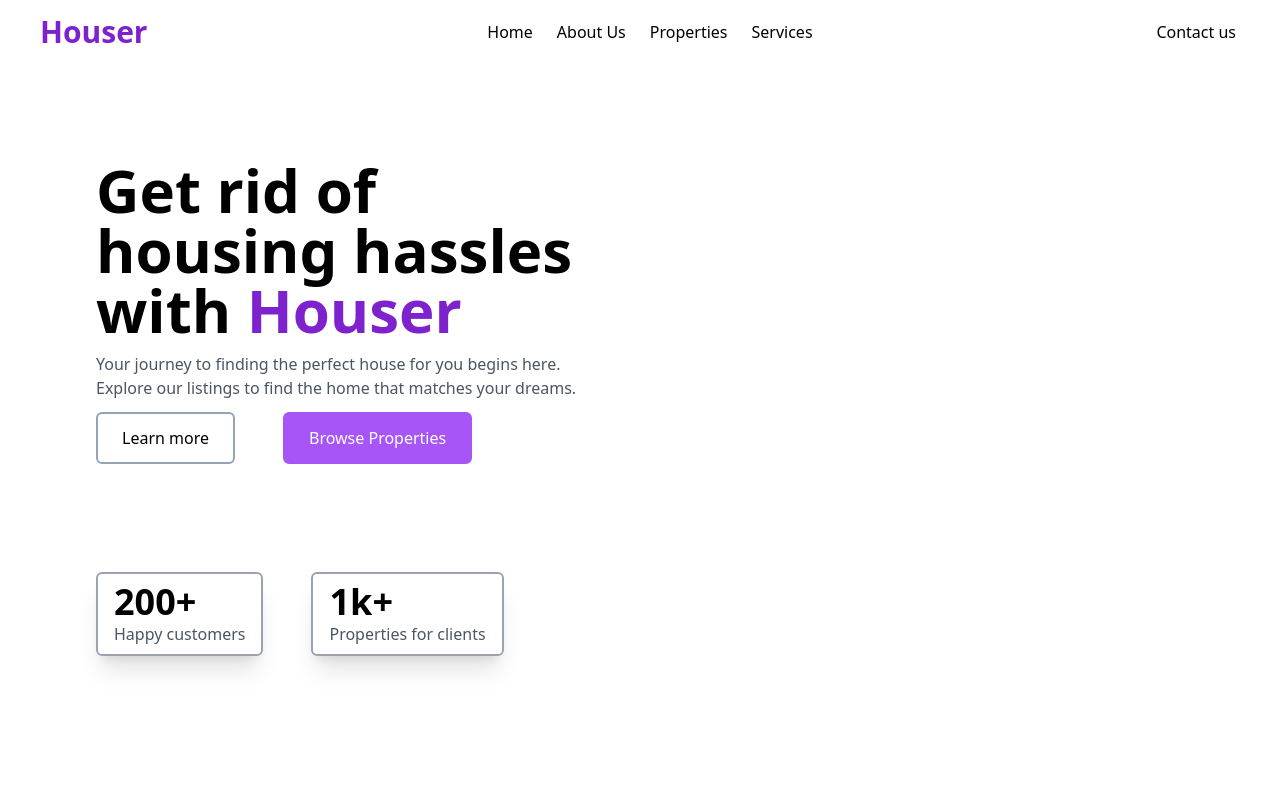
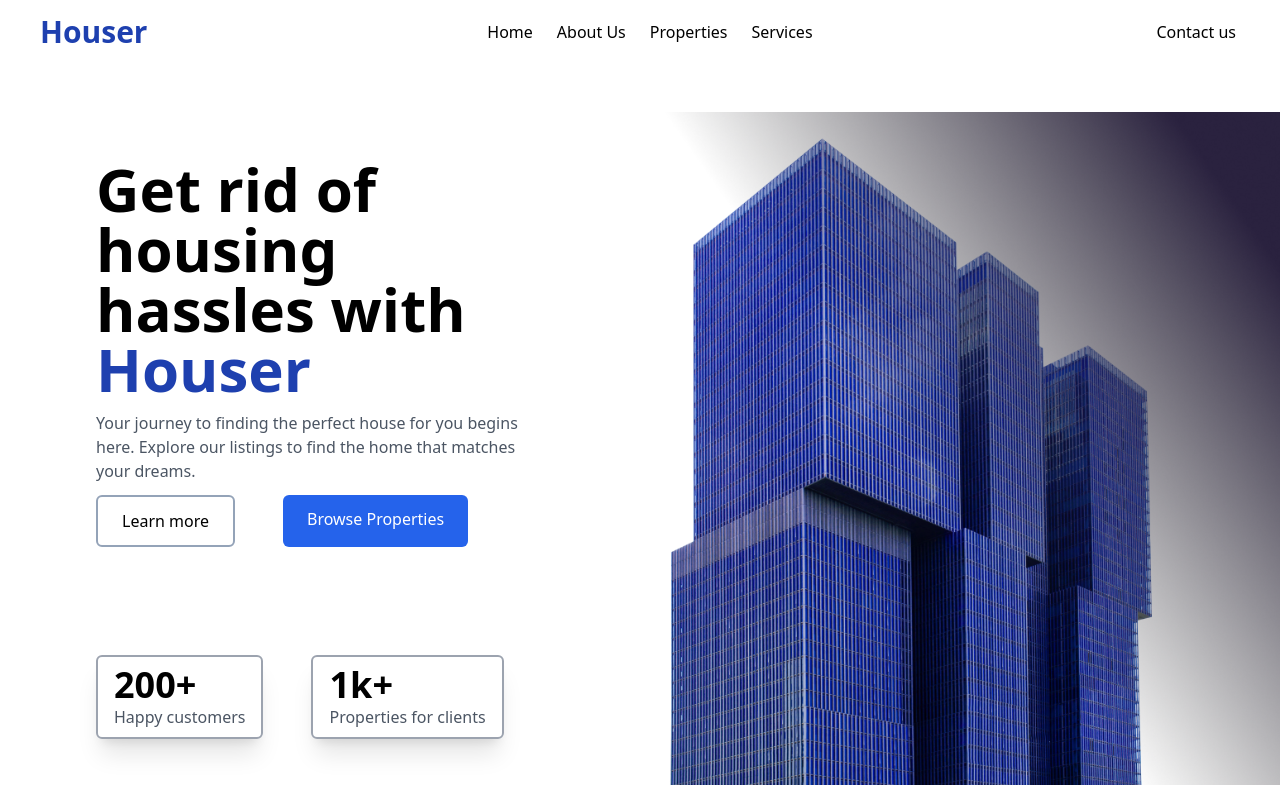
Before and after one commit to Gmedulla101/Houser, a React (Vite) app: page / in a window 1280 px wide. Built offline with nearby package versions, Linux system fonts and the light colour scheme.

Commit message:
Hero complete

```diff
--- a/src/components/Header.tsx
+++ b/src/components/Header.tsx
@@ -10,7 +10,7 @@ const Header = () => {
       }  overflow-hidden z-50 xmd:flex-row`}
     >
       <div className="title-logo flex items-center justify-between w-full xmd:w-fit">
-        <h1 className="text-3xl font-bold text-purple-700"> Houser </h1>
+        <h1 className="text-3xl font-bold text-blue-800"> Houser </h1>
         <div
           className="w-8 h-8 bg-blue-400 cursor-pointer xmd:hidden"
           onClick={() => {
@@ -21,26 +21,16 @@ const Header = () => {
 
       <nav>
         <ul className="flex flex-col gap-4 xmd:flex-row">
-          <li className="hover:text-green-600 hover:border-b-2 hover:border-green-600 cursor-pointer p-1">
-            Home
-          </li>
-          <li className="hover:text-green-600 hover:border-b-2 hover:border-green-600 cursor-pointer p-1">
-            About Us
-          </li>
-          <li className="hover:text-green-600 hover:border-b-2 hover:border-green-600 cursor-pointer p-1">
-            Properties
-          </li>
-          <li className="hover:text-green-600 hover:border-b-2 hover:border-green-600 cursor-pointer p-1">
-            Services
-          </li>
+          <li className="hover:text-blue-600 cursor-pointer p-1">Home</li>
+          <li className="hover:text-blue-600 cursor-pointer p-1">About Us</li>
+          <li className="hover:text-blue-600 cursor-pointer p-1">Properties</li>
+          <li className="hover:text-blue-600 cursor-pointer p-1">Services</li>
         </ul>
       </nav>
 
       <nav>
         <ul className="flex flex-col gap-2 xmd:flex-row">
-          <li className="hover:text-green-600 hover:border-b-2 hover:border-green-600 cursor-pointer p-1">
-            Contact us
-          </li>
+          <li className="hover:text-blue-600 cursor-pointer p-1">Contact us</li>
         </ul>
       </nav>
     </header>
--- a/src/components/Hero.tsx
+++ b/src/components/Hero.tsx
@@ -1,10 +1,12 @@
+import heroImg from '../assets/Image.png';
+
 const Hero = () => {
   return (
-    <section className="mt-24">
+    <section className="mt-12 flex items-center">
       <div className="heroText w-[40%] flex flex-col justify-center align-center gap-3 ml-24">
         <h1 className="text-6xl font-semibold">
           Get rid of housing hassles with{' '}
-          <span className="text-purple-700">Houser</span>
+          <span className="text-blue-800">Houser</span>
         </h1>
         <p className="text-gray-600">
           Your journey to finding the perfect house for you begins here. Explore
@@ -20,7 +22,7 @@ const Hero = () => {
           </a>
           <a
             href="#"
-            className="border-2 border-purple-500 px-6 py-3 rounded-md bg-purple-500 text-white hover:scale-110 transition active:bg-purple-800"
+            className="px-6 py-3 rounded-md bg-blue-600 text-white hover:scale-110 transition active:bg-blue-800"
           >
             {' '}
             Browse Properties{' '}
@@ -38,6 +40,9 @@ const Hero = () => {
           </span>
         </div>
       </div>
+      <div className="heroImg">
+        <img src={heroImg} alt="" />
+      </div>
     </section>
   );
 };
```
Also changed, not shown: src/assets/Image.png (added).
